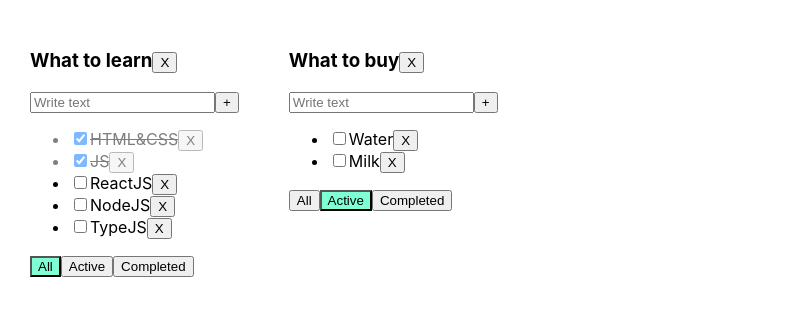
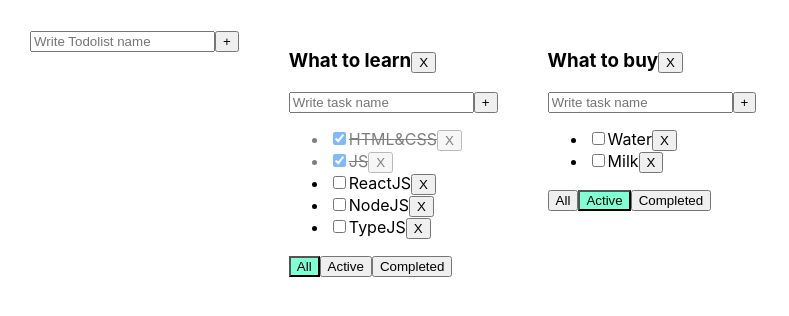
Before and after one commit to viketvova/TodoList-with-Typescript, a React (Create React App) app: page / in a window 1280 px wide. Shown: the top 316 px of the page, without its empty margins (0-789 px from the left). Built offline with nearby package versions, Linux system fonts and the light colour scheme.

Commit message:
Can add new todolists

```diff
--- a/src/AddItemForm.tsx
+++ b/src/AddItemForm.tsx
@@ -1,8 +1,7 @@
 import React, { ChangeEvent, KeyboardEvent, useState } from "react";
 
 type PropsType = {
-  addTask: (title: string, id: string) => void;
-  id: string;
+  addItem: (title: string) => void;
   placeholder: string;
 };
 
@@ -15,12 +14,14 @@ export function AddItemForm(props: PropsType) {
       setInput(e.currentTarget.value);
     } else {
       setError(true);
+      setInput("");
     }
   }
   function addTaskButton() {
     if (input.trim() !== "") {
-      props.addTask(input.trim(), props.id);
+      props.addItem(input.trim());
       setInput("");
+      setError(false);
     } else {
       setError(true);
     }
--- a/src/App.tsx
+++ b/src/App.tsx
@@ -2,6 +2,7 @@ import React, { useState } from "react";
 import "./App.css";
 import { TaskType, Todolist } from "./Todolist";
 import { v1 } from "uuid";
+import { AddItemForm } from "./AddItemForm";
 
 export type FilterValueType = "All" | "Active" | "Completed";
 export type TasksType = {
@@ -33,6 +34,16 @@ function App() {
     ],
   });
 
+  function addTodolist(title: string) {
+    let newTodolistId = v1();
+    let newTodolist: TodolistsType = {
+      id: newTodolistId,
+      title: title,
+      filter: "All",
+    };
+    setTodolists([newTodolist, ...todolists]);
+    setTasks({ [newTodolistId]: [], ...tasks });
+  }
   function addTask(title: string, todolistId: string) {
     let newTask = { id: v1(), title: title, isDone: false };
     let todolistTasks = tasks[todolistId];
@@ -69,6 +80,12 @@ function App() {
 
   return (
     <div className="App">
+      <div>
+        <AddItemForm
+          addItem={addTodolist}
+          placeholder={"Write Todolist name"}
+        />
+      </div>
       {todolists.map((el) => {
         let todolistTasks = tasks[el.id];
         let tasksForTodolist = todolistTasks;
@@ -83,7 +100,7 @@ function App() {
             key={el.id}
             id={el.id}
             title={el.title}
-            placeholder="Write text"
+            placeholder="Write task name"
             tasks={tasksForTodolist}
             removeTask={removeTask}
             changeFilter={changeFilter}
--- a/src/Todolist.tsx
+++ b/src/Todolist.tsx
@@ -34,17 +34,16 @@ export function Todolist(props: PropsType) {
   function onCompletedButtonClick() {
     props.changeFilter("Completed", props.id);
   }
+  function AddTask(title: string) {
+    props.addTask(title, props.id);
+  }
   return (
     <div>
       <h3>
         {props.title}
         <button onClick={deleteTodolist}>X</button>
       </h3>
-      <AddItemForm
-        addTask={props.addTask}
-        id={props.id}
-        placeholder={props.placeholder}
-      />
+      <AddItemForm addItem={AddTask} placeholder={props.placeholder} />
 
       <ul>
         {props.tasks.map((task) => {
```
